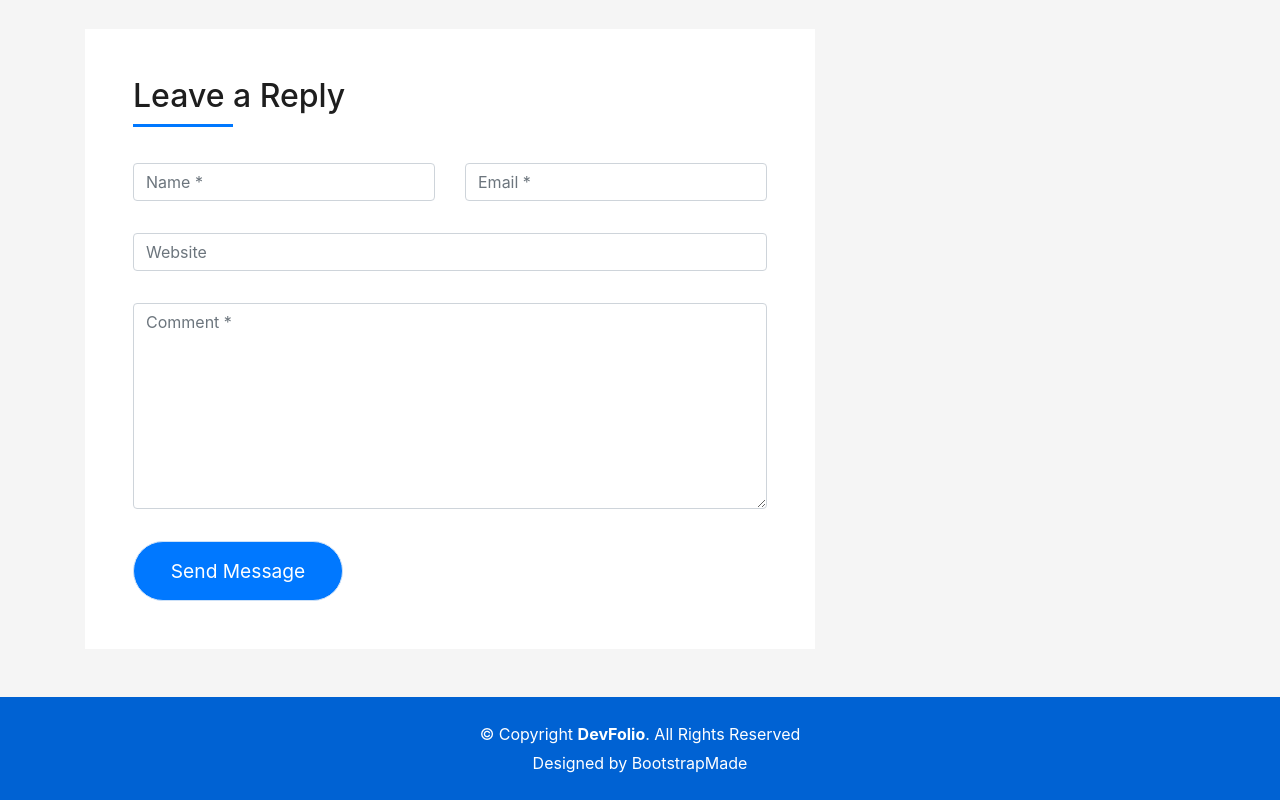
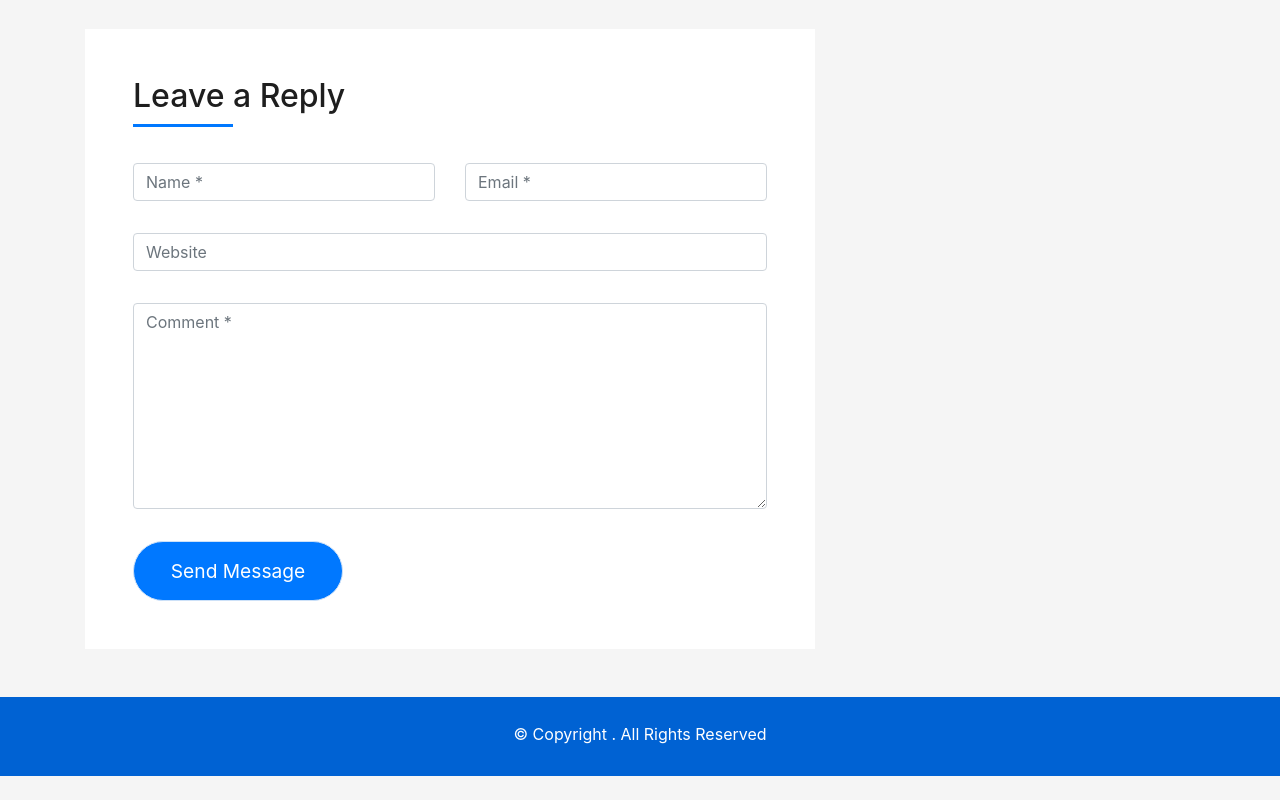
Before and after one commit to eduardo99ja/portfolio, a plain HTML site: page blog-single.html in a window 1280 px wide. Shown: the part 2970-3770 px from the top of the page. After the commit the page ends 3746 px from the top, so only its background shows below. Drawn offline with Linux system fonts and the light colour scheme; files whose address does not match are found by name.

Commit message:
cambio derechos

```diff
--- a/blog-single.html
+++ b/blog-single.html
@@ -23,12 +23,7 @@
   <!-- Template Main CSS File -->
   <link href="assets/css/style.css" rel="stylesheet">
 
-  <!-- =======================================================
-  * Template Name: DevFolio - v2.3.0
-  * Template URL: https://bootstrapmade.com/devfolio-bootstrap-portfolio-html-template/
-  * Author: BootstrapMade.com
-  * License: https://bootstrapmade.com/license/
-  ======================================================== -->
+
 </head>
 
 <body id="page-top">
@@ -356,15 +351,9 @@
       <div class="row">
         <div class="col-sm-12">
           <div class="copyright-box">
-            <p class="copyright">&copy; Copyright <strong>DevFolio</strong>. All Rights Reserved</p>
+            <p class="copyright">&copy; Copyright <strong></strong>. All Rights Reserved</p>
             <div class="credits">
-              <!--
-              All the links in the footer should remain intact.
-              You can delete the links only if you purchased the pro version.
-              Licensing information: https://bootstrapmade.com/license/
-              Purchase the pro version with working PHP/AJAX contact form: https://bootstrapmade.com/buy/?theme=DevFolio
-            -->
-              Designed by <a href="https://bootstrapmade.com/">BootstrapMade</a>
+
             </div>
           </div>
         </div>
```
